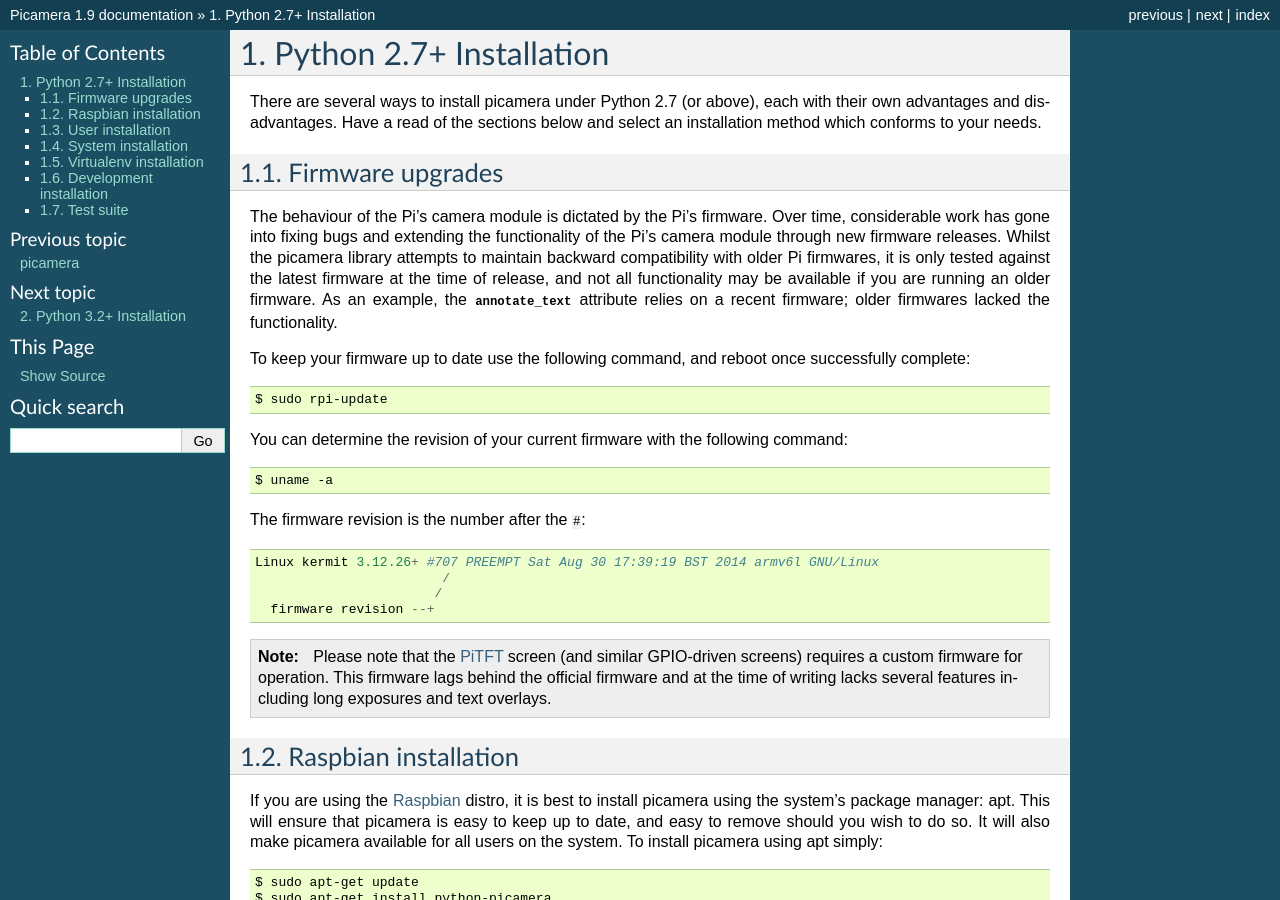
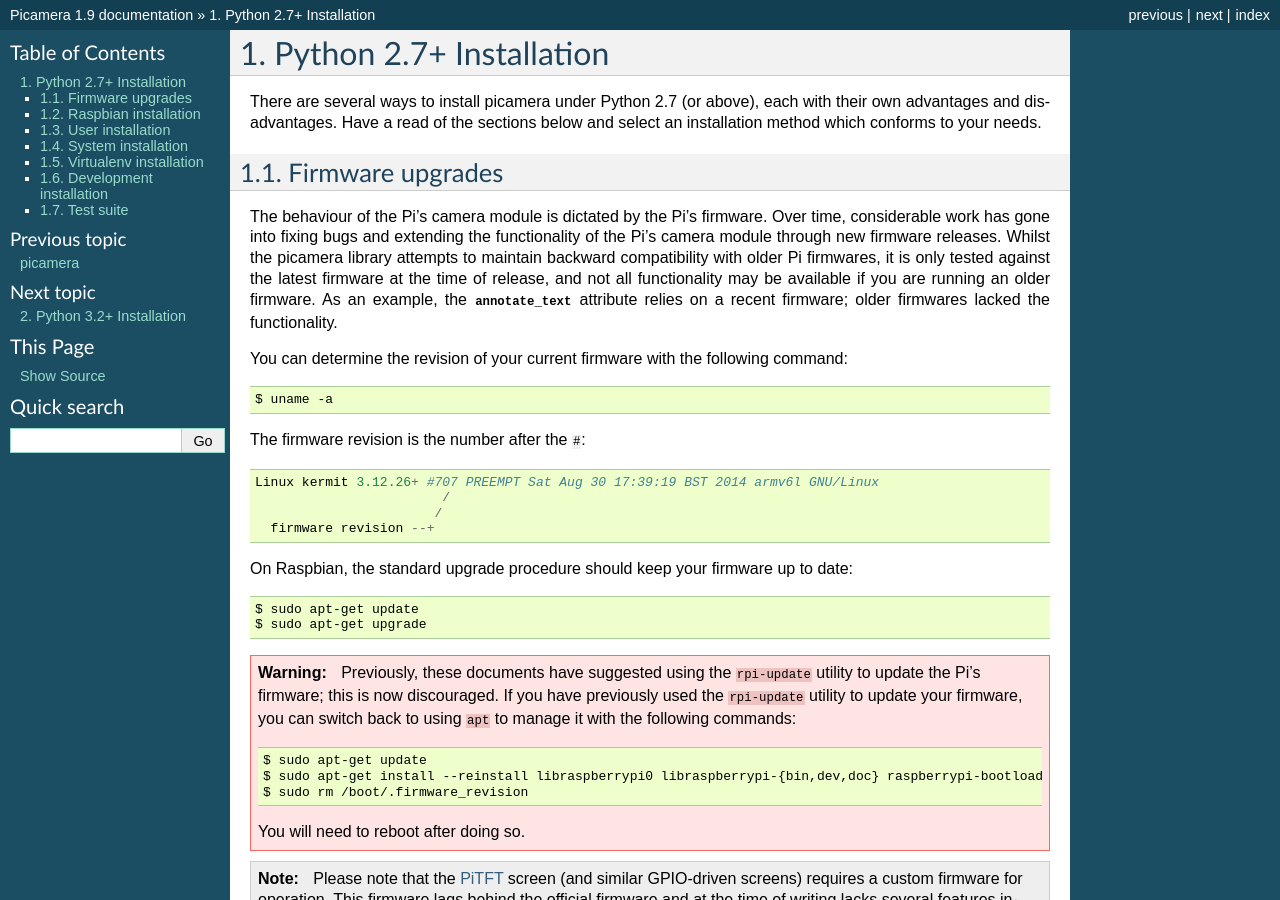
Before and after one commit to waveform80/picamera, a Sphinx documentation site: the page built from docs/install2.rst, in a window 1280 px wide and 900 px high. Built offline with Sphinx 7.4.7, drawn with Linux system fonts in a browser that asks for light colours.

Commit message:
Fix #188

```diff
--- a/docs/fov.rst
+++ b/docs/fov.rst
@@ -38,7 +38,8 @@
 
     This table is accurate as of firmware revision #656. Firmwares prior to
     this had a more restricted set of modes, and all video modes had partial
-    FoV. Please use ``sudo rpi-update`` to upgrade to the latest firmware.
+    FoV. Please use ``sudo apt-get dist-upgrade`` to upgrade to the latest
+    firmware.
 
 Modes with full field of view (FoV) capture from the whole area of the
 camera's sensor (2592x1944 pixels), using the specified amount of `binning`_
--- a/docs/install2.rst
+++ b/docs/install2.rst
@@ -23,11 +23,6 @@
 firmware. As an example, the :attr:`~picamera.PiCamera.annotate_text` attribute
 relies on a recent firmware; older firmwares lacked the functionality.
 
-To keep your firmware up to date use the following command, and reboot once
-successfully complete::
-
-    $ sudo rpi-update
-
 You can determine the revision of your current firmware with the following
 command::
 
@@ -39,6 +34,25 @@
                             /
                            /
       firmware revision --+
+
+On Raspbian, the standard upgrade procedure should keep your firmware
+up to date::
+
+    $ sudo apt-get update
+    $ sudo apt-get upgrade
+
+.. warning::
+
+    Previously, these documents have suggested using the ``rpi-update`` utility
+    to update the Pi's firmware; this is now discouraged. If you have
+    previously used the ``rpi-update`` utility to update your firmware, you can
+    switch back to using ``apt`` to manage it with the following commands::
+
+        $ sudo apt-get update
+        $ sudo apt-get install --reinstall libraspberrypi0 libraspberrypi-{bin,dev,doc} raspberrypi-bootloader
+        $ sudo rm /boot/.firmware_revision
+
+    You will need to reboot after doing so.
 
 .. note::
 
```
Also changed, not shown: docs/install3.rst (+21 -7 lines).
